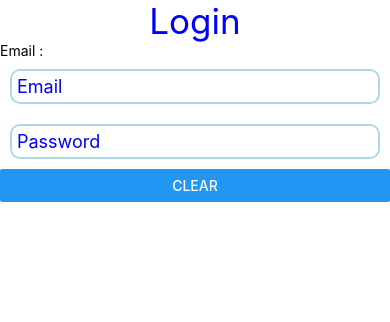
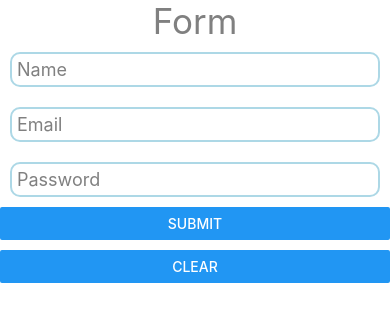
Before and after one commit to AbhishekMalkhedkar/FirstProject, a React Native app: screen / in a window 390 px wide. Shown: the top 322 px of the page. Built offline with nearby package versions, Linux system fonts and the light colour scheme.

Commit message:
Basic Form

```diff
--- a/App.jsx
+++ b/App.jsx
@@ -7,30 +7,51 @@
 
 import { useState } from "react";
 import { View, Text, Button, StyleSheet, TextInput } from "react-native";
-import ExStyles from './styles'
+
 
 
 function App() {
 
+  const [name , setName] = useState("");
   const [email , setEmail] = useState("");
-  const changeName = ()=>{
-    setName("Hunterr");
+  const [password , setPassword] = useState("");
+  const [display , setDisplay] = useState(false);
+
+  const clear = () => {
+    setDisplay(false);
+    setName("");
+    setEmail("");
+    setPassword("");
   }
 
   return (
     <View>
-      <Text style={{fontSize : 35, color: 'blue', textAlign : 'center'}}>Login</Text>
-      <Text>Email : {email} </Text>
+      <Text style={{fontSize : 35, color: 'grey', textAlign : 'center'}}>Form</Text>
+      <TextInput style={styles.holder} placeholder="Name" onChangeText={(text) => setName(text)} value={name} />
       <TextInput style={styles.holder} placeholder="Email" onChangeText={(text) => setEmail(text)} value={email} />
-      <TextInput style={styles.holder} placeholder="Password" />
-      <Button onPress={() => setEmail("")} title="Clear" />
+      <TextInput style={styles.holder} placeholder="Password" onChangeText={(text) => setPassword(text)} value={password} secureTextEntry={true} />
+      <View style={{marginBottom : 10}}>
+        <Button title="Submit" onPress={()=>setDisplay(true)}  />
+      </View>
+      <Button title="Clear" onPress={clear} />
+      <View>
+        {
+          display?
+          <View>
+            <Text style={{fontSize:20}} >User Name is : {name}</Text>
+            <Text style={{fontSize:20}} >Email is : {email} </Text>
+            <Text style={{fontSize:20}} >Password is : {password} </Text>
+          </View> : null
+        }
+      </View>
+
     </View>
   );
 
 }
 
 const styles = StyleSheet.create({
-  holder : {fontSize: 18, color:'blue', borderWidth:2, borderColor: 'lightblue', borderRadius:10, margin:10, padding:5},
+  holder : {fontSize: 18, color:'grey', borderWidth:2, borderColor: 'lightblue', borderRadius:10, margin:10, padding:5},
 })
 
 
```
